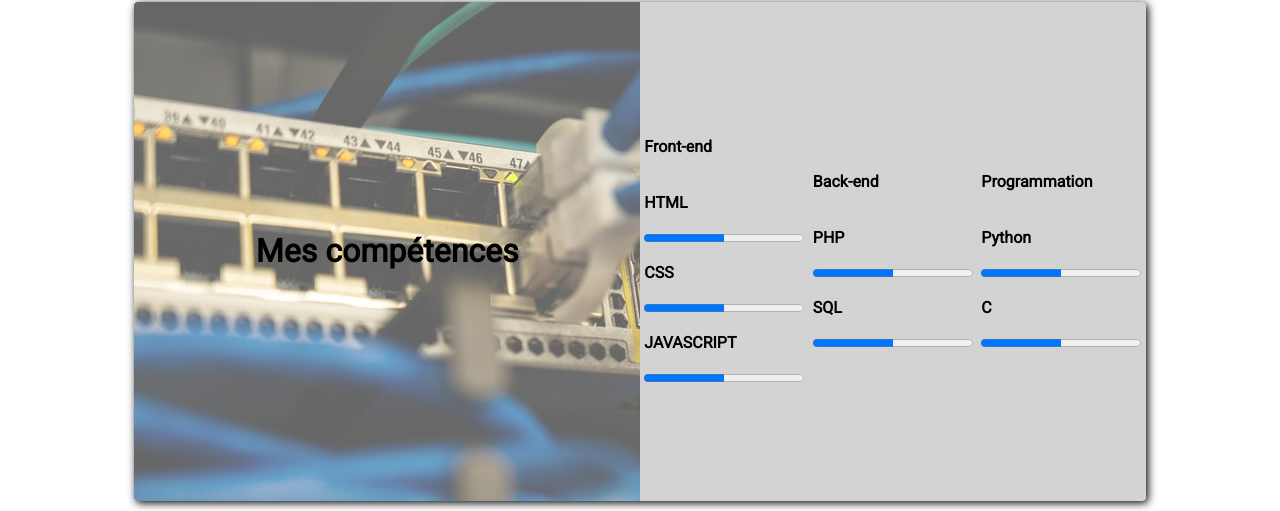
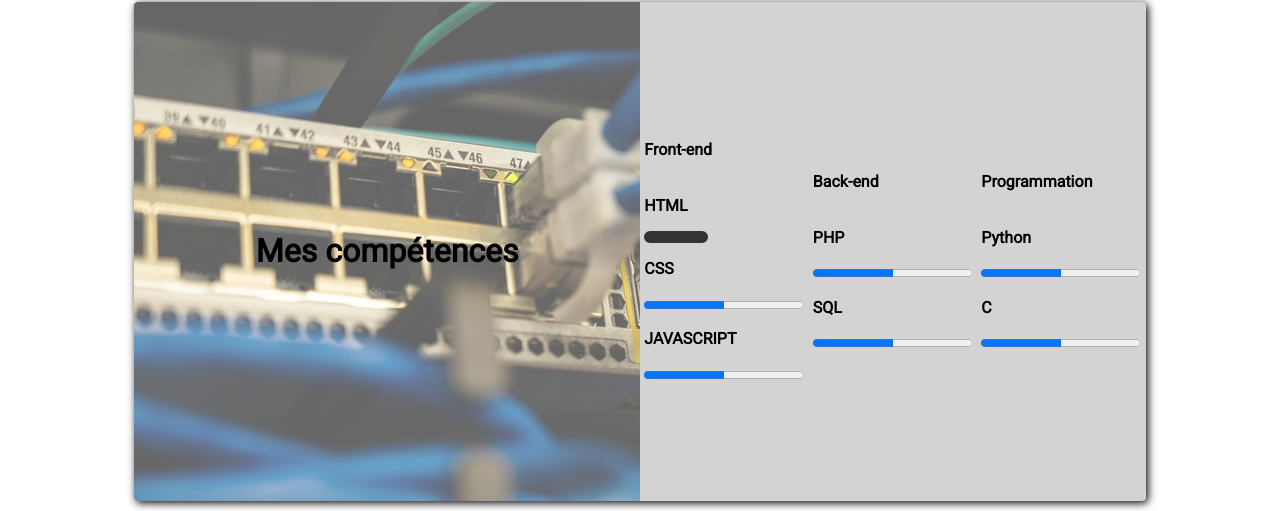
Before and after one commit to tdeniaud/portfolio_Theo_DENIAUD, a PHP site: page / in a window 1280 px wide. Shown: the part 1145-1656 px from the top of the page. Run offline with PHP 8.4, Linux system fonts and the light colour scheme.

Commit message:
création progressbar personnalisée

```diff
--- a/index.html
+++ b/index.html
@@ -178,7 +178,7 @@
 
                                 <p><strong>HTML</strong></p>
 
-                                <progress value="50" max="100"></progress>
+                                <div id="progress"></div>
 
                             </div>
 
@@ -299,8 +299,6 @@
         </section>
 
     </div>
-
-</body>
     <footer>
 
             <div id="foot">
@@ -318,5 +316,7 @@
             </div>
 
     </footer>
+</body>
+
 
 </html>
--- a/text/style.css
+++ b/text/style.css
@@ -144,6 +144,11 @@ article {
 
 }
 
+#linkedin:hover{
+
+  width: 4em;
+}
+
 #logo-CA {
 
   max-height: 4.75em;
@@ -265,3 +270,20 @@ article {
   position: fixed;
   padding: 2rem;
 }
+
+#menu:hover{
+  cursor: pointer;
+}
+
+
+/* PROGRESSBAR */
+
+#progress {
+
+  background: #333;
+  border-radius: 0.80em;
+  height: 0.75em;
+  width: 4em;
+
+
+}
```
Lines whose indentation alone changed are shown as unchanged.
